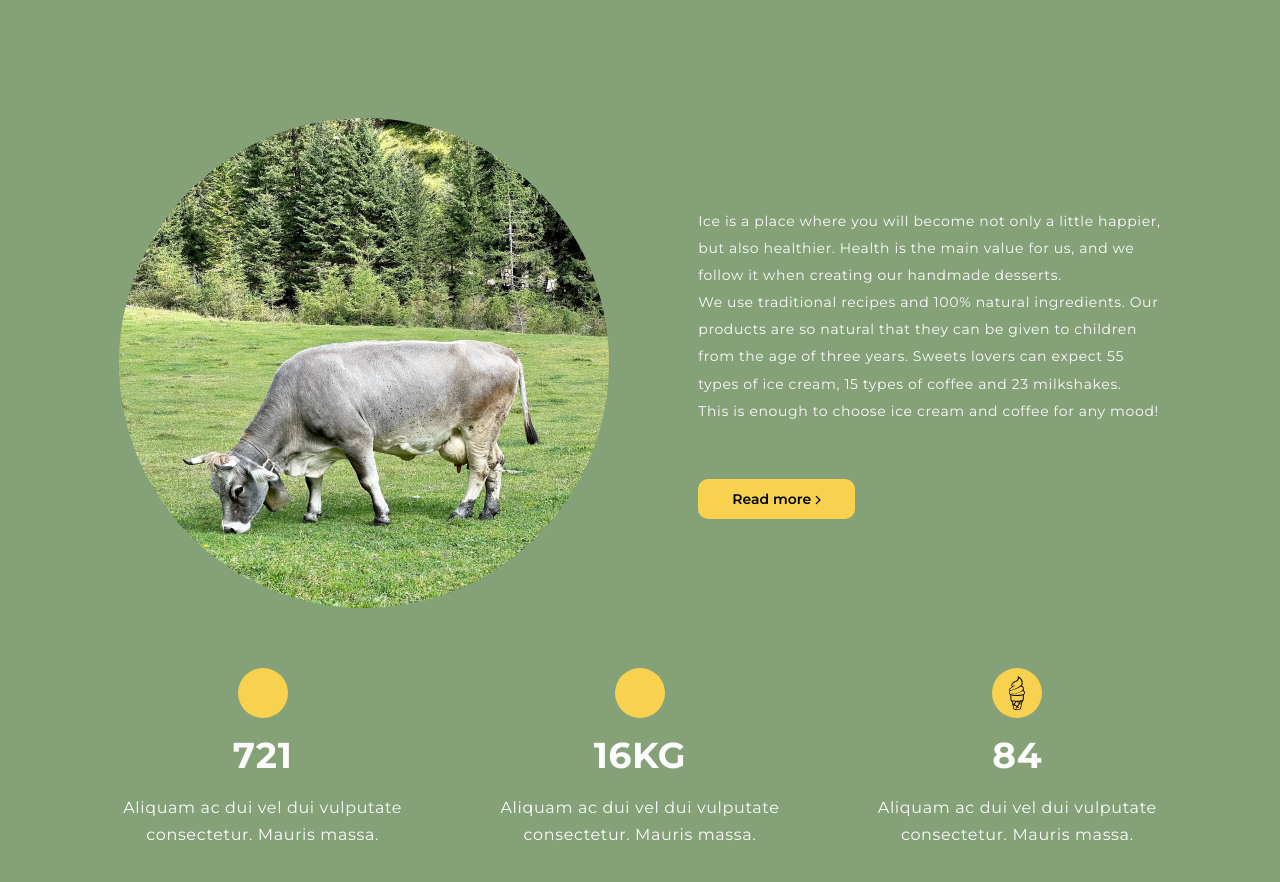
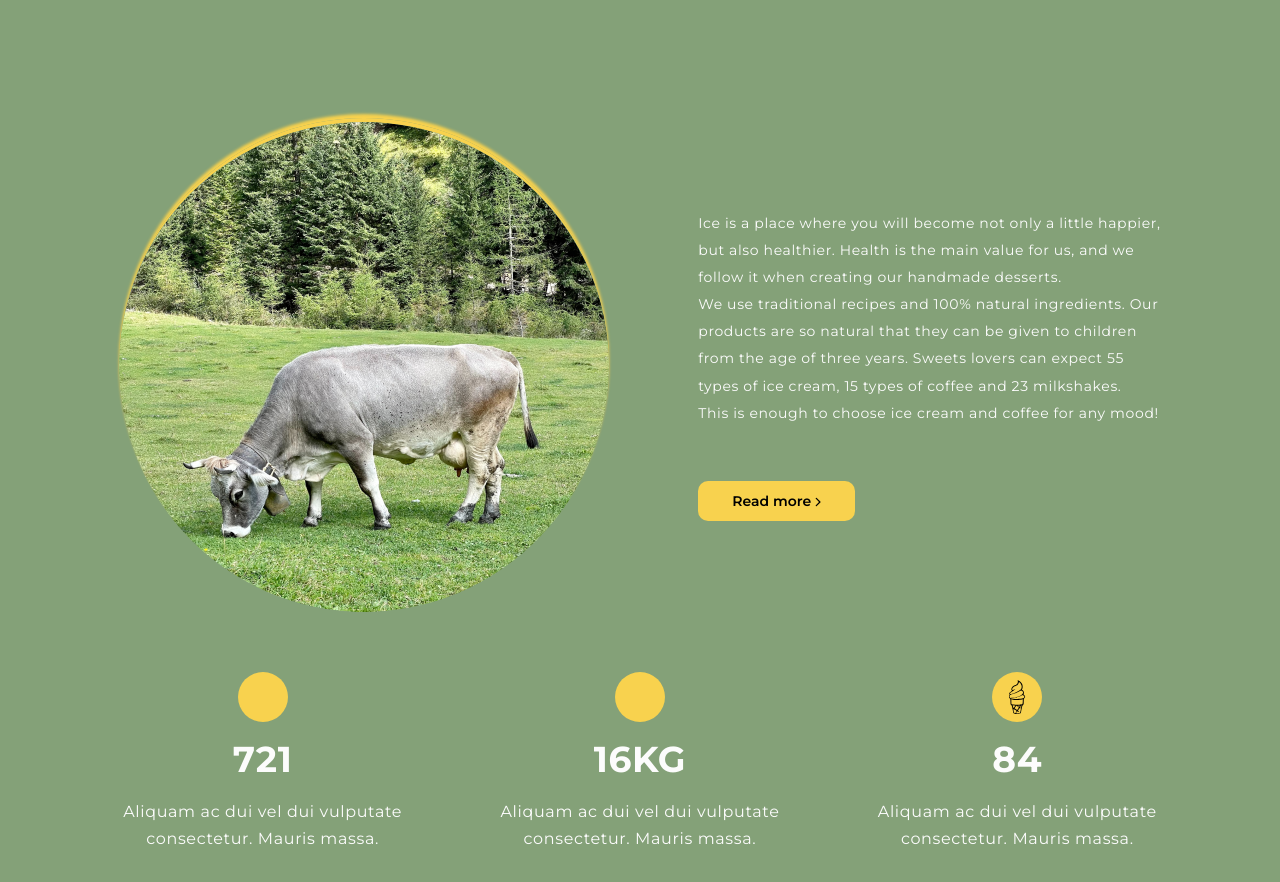
Before and after one commit to evgeniy210191/project-final, a website built with Parcel: page src/index.html in a window 1280 px wide. Shown: the part 1697-2579 px from the top of the page. Built offline with nearby package versions, Linux system fonts and the light colour scheme; a web font is replaced by a local one.

Commit message:
no tachmove

```diff
--- a/src/scss/component/_main.scss
+++ b/src/scss/component/_main.scss
@@ -156,6 +156,9 @@
     img {
       margin: 0 auto;
       width: 278px;
+      border-radius: 50%;
+      border-top: 4px solid #f8d24e;
+      box-shadow: 0 -4px 3px 0px #f8d24e;
       @media screen and (min-width: 768px) {
         width: 330px;
       }
@@ -305,6 +308,7 @@
     position: relative;
     display: flex;
     width: 900px;
+    right: 0;
     transition: right 0.5s linear;
     @media screen and (min-width: 480px) {
       width: 1380px;
```
Also changed, not shown: src/css/style.css, 1 other file.
